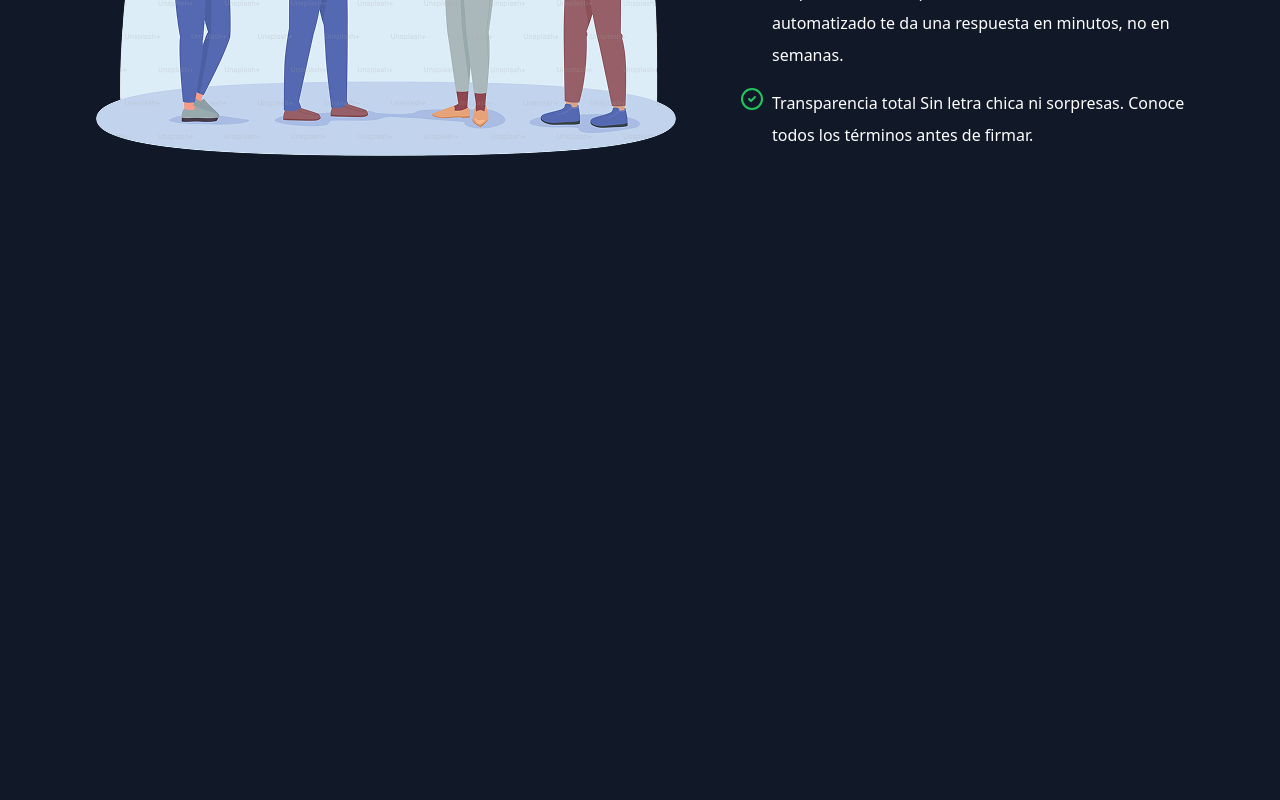
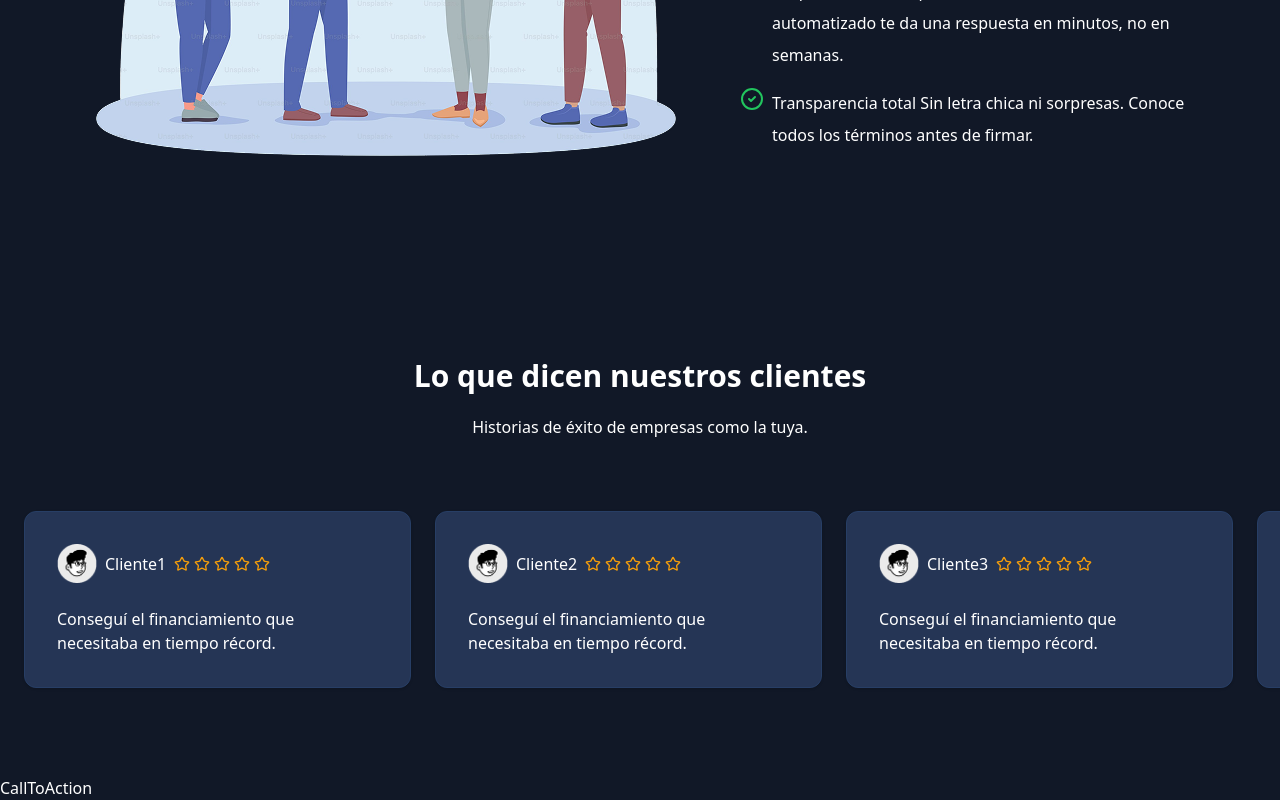
Before and after one commit to AlejandroPerren/credito-pymes-noCountry, a Next.js app in the folder frontend/: page / in a window 1280 px wide. Shown: the part 1321-2121 px from the top of the page. Before the commit the page ends 1618 px from the top, so only its background shows below. Built offline with nearby package versions, Linux system fonts and the light colour scheme.

Commit message:
static Testimonial Section

```diff
--- a/frontend/package.json
+++ b/frontend/package.json
@@ -13,6 +13,7 @@
     "class-variance-authority": "^0.7.1",
     "clsx": "^2.1.1",
     "lucide-react": "^0.545.0",
+    "motion": "^12.23.24",
     "next": "15.5.4",
     "react": "19.1.0",
     "react-dom": "19.1.0",
--- a/frontend/src/app/globals.css
+++ b/frontend/src/app/globals.css
@@ -232,6 +232,10 @@
   --leading-brand-p: 1.5;
   --leading-brand-p-small: 1.5;
   --leading-brand-p-mini: 1.5;
+
+  /* OTROS */
+  /* Estrellas */
+  --color-star: var(--primitive-yellow-500);
 }
 
 @layer utilities {
--- a/frontend/src/app/page.tsx
+++ b/frontend/src/app/page.tsx
@@ -1,6 +1,8 @@
 import Benefits from "@/components/organism/Benefits";
+import CallToAction from "@/components/organism/CallToAction";
 import HeroSection from "@/components/organism/HeroSection";
 import HowItWorks from "@/components/organism/HowItWorks";
+import Testimonials from "@/components/organism/Testimonials";
 
 export default function Home() {
   return (
@@ -8,6 +10,8 @@
       <HeroSection />
       <HowItWorks />
       <Benefits />
+      <Testimonials />
+      <CallToAction />
     </div>
   );
 }
--- /dev/null
+++ b/frontend/src/components/molecules/TestimonialsCard.tsx
@@ -0,0 +1,18 @@
+import Image from "next/image";
+import { Card } from "../ui/card";
+import { Star } from "lucide-react";
+
+export default function TestimonialsCard({ client }: { client: TestimonialClient }) {
+  const stars = Array.from({ length: client.stars }, (_, i) => <Star key={i} size={16} className="text-star" />);
+
+  return (
+    <Card className="w-[387px]">
+      <div className="flex items-center gap-brand-sm">
+        <Image src={client.avatar} alt={`${client.name} avatar`} width={40} height={40} />
+        <span className="paragraph-medium">{client.name}</span>
+        <div className="flex gap-1">{stars}</div>
+      </div>
+      <p>{client.text}</p>
+    </Card>
+  );
+}
--- /dev/null
+++ b/frontend/src/components/organism/CallToAction.tsx
@@ -0,0 +1,7 @@
+export default function CallToAction() {
+  return (
+    <div>
+      <h1>CallToAction</h1>
+    </div>
+  );
+}
--- a/frontend/src/components/organism/HowItWorks.tsx
+++ b/frontend/src/components/organism/HowItWorks.tsx
@@ -1,4 +1,4 @@
-import { howItWorksItems } from "@/utils/consts/howItWorksItems";
+import { HOW_IT_WORKS_ITEMS } from "@/utils/consts/howItWorksItems";
 import { Card } from "../ui/card";
 
 export default function HowItWorks() {
@@ -11,7 +11,7 @@
         </p>
       </div>
       <div className="w-full flex justify-center gap-brand-xl">
-        {howItWorksItems.map((item) => (
+        {HOW_IT_WORKS_ITEMS.map((item) => (
           <Card className="flex flex-col items-center w-[416px]" key={item.title}>
             <div className="flex items-center justify-center bg-background rounded-full h-[40px] w-[40px] paragraph-regular">
               {item.step}
--- /dev/null
+++ b/frontend/src/components/organism/Testimonials.tsx
@@ -0,0 +1,13 @@
+import TestimonialsCarousel from "./TestimonialsCarousel";
+
+export default function Testimonials() {
+  return (
+    <div className="flex flex-col gap-brand-2xl py-brand-3xl">
+      <div className="flex flex-col gap-brand-lg">
+        <h2 className="heading-2 text-center">Lo que dicen nuestros clientes</h2>
+        <p className="paragraph-regular text-center">Historias de éxito de empresas como la tuya.</p>
+      </div>
+      <TestimonialsCarousel />
+    </div>
+  );
+}
--- /dev/null
+++ b/frontend/src/components/organism/TestimonialsCarousel.tsx
@@ -0,0 +1,16 @@
+"use client";
+
+import { TESTIMONIALS_ITEMS } from "@/utils/consts/testimonialsItems";
+import TestimonialsCard from "../molecules/TestimonialsCard";
+
+export default function TestimonialsCarousel() {
+  return (
+    <div className="w-full overflow-hidden">
+      <div className="flex w-max gap-brand-lg p-brand-lg">
+        {[...TESTIMONIALS_ITEMS].map((item, i) => (
+          <TestimonialsCard key={i} client={item} />
+        ))}
+      </div>
+    </div>
+  );
+}
--- /dev/null
+++ b/frontend/src/types.d.ts
@@ -0,0 +1,6 @@
+interface TestimonialClient {
+  avatar: string;
+  stars: number;
+  name: string;
+  text: string;
+}
--- a/frontend/src/utils/consts/howItWorksItems.ts
+++ b/frontend/src/utils/consts/howItWorksItems.ts
@@ -1,4 +1,4 @@
-export const howItWorksItems = [
+export const HOW_IT_WORKS_ITEMS = [
   {
     step: 1,
     title: "Completa tu Perfil",
--- /dev/null
+++ b/frontend/src/utils/consts/testimonialsItems.ts
@@ -0,0 +1,32 @@
+export const TESTIMONIALS_ITEMS: TestimonialClient[] = [
+  {
+    avatar: "/png/rounded-avatar-regular-image.png",
+    stars: 5,
+    name: "Cliente1",
+    text: "Conseguí el financiamiento que necesitaba en tiempo récord.",
+  },
+  {
+    avatar: "/png/rounded-avatar-regular-image.png",
+    stars: 5,
+    name: "Cliente2",
+    text: "Conseguí el financiamiento que necesitaba en tiempo récord.",
+  },
+  {
+    avatar: "/png/rounded-avatar-regular-image.png",
+    stars: 5,
+    name: "Cliente3",
+    text: "Conseguí el financiamiento que necesitaba en tiempo récord.",
+  },
+  {
+    avatar: "/png/rounded-avatar-regular-image.png",
+    stars: 5,
+    name: "Cliente4",
+    text: "Conseguí el financiamiento que necesitaba en tiempo récord.",
+  },
+  {
+    avatar: "/png/rounded-avatar-regular-image.png",
+    stars: 5,
+    name: "Cliente5",
+    text: "Conseguí el financiamiento que necesitaba en tiempo récord.",
+  },
+];
```
Also changed, not shown: frontend/public/png/rounded-avatar-regular-image.png (added), 1 other file (tests, documents, lock files or other folders).
